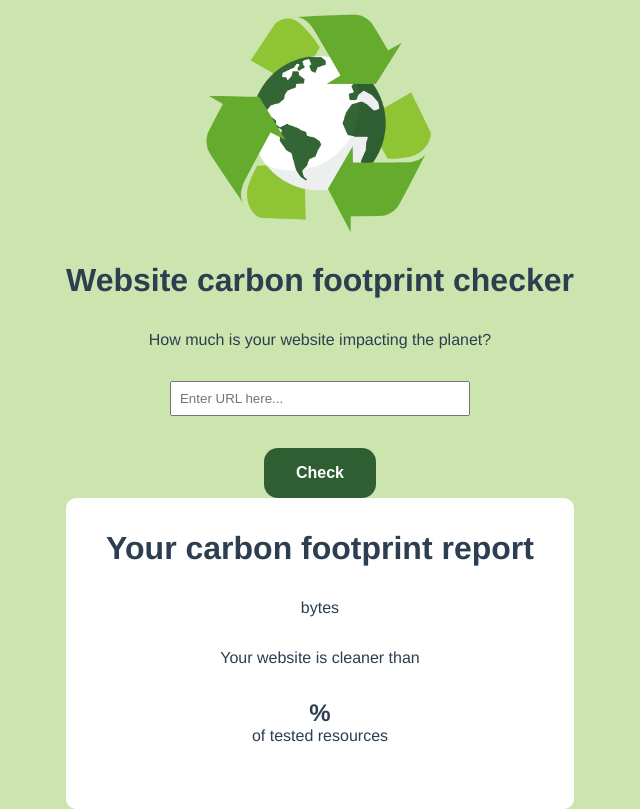
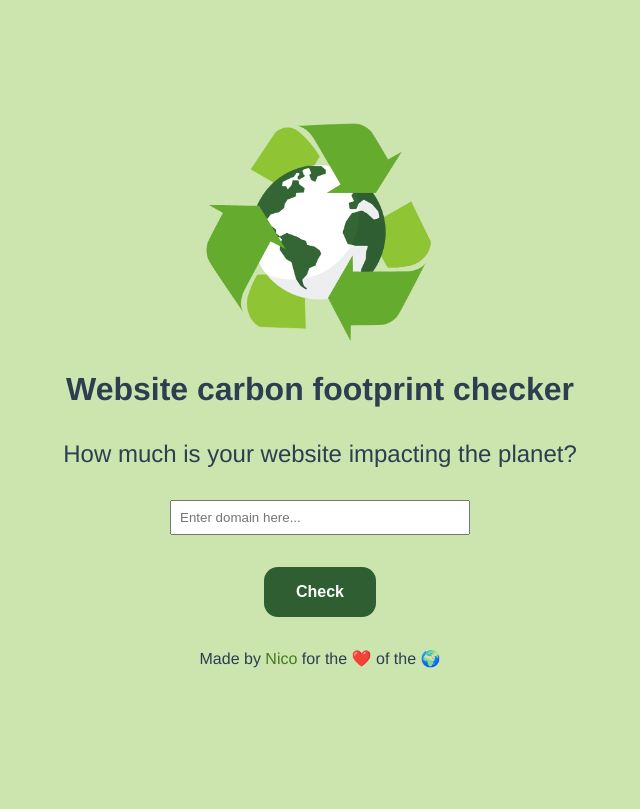
Before and after one commit to nicopicchio/carbon-footprint, a Vue app: page / in a window 1280 px wide. Both pictures are taken after a click on the button "Let's find out!". Shown: the whole page, without its empty margins (320-960 px from the left). Built offline with nearby package versions, Linux system fonts and the light colour scheme.

Commit message:
input field linked

```diff
--- a/src/App.vue
+++ b/src/App.vue
@@ -1,37 +1,54 @@
 <template>
   <div id="app">
+    <div id="main-container">
       <img class="main-logo" src="./assets/logo.png" alt="logo" />
       <h1>Website carbon footprint checker</h1>
-    <p>How much is your website impacting the planet?</p>
-    <button v-if="findOutBtn" @click="handleFindOutBtn">Let's find out!</button>
+      <p class="subtitle">How much is your website impacting the planet?</p>
+      <button v-if="findOutBtn" @click="handleFindOutBtn">
+        Let's find out!
+      </button>
       <input
-      v-if="!findOutBtn"
+        v-if="checkBtn && !findOutBtn"
+        @input="handleUrlInput"
         class="input-url"
         type="text"
-      placeholder="Enter URL here..."
+        placeholder="Enter domain here..."
         required
       />
-    <button v-if="!findOutBtn" @click="handleCheckURLBtn" class="check-btn">
+      <button
+        v-if="checkBtn && !findOutBtn"
+        @click="handleCheckURLBtn"
+        class="check-btn"
+      >
         Check
       </button>
-    <div v-if="!findOutBtn" id="report-card">
+      <div v-if="!checkBtn" id="report-card">
         <h1>Your carbon footprint report</h1>
-      <h2>{{ response.url }}</h2>
-      <p>bytes {{ response.bytes }}</p>
+        <h2 id="response-url">{{ response.url }}</h2>
+        <p id="bytes">Data: {{ response.bytes }} Mb</p>
         <p>Your website is cleaner than</p>
-      <h2>{{ response.cleanerThan }}%</h2>
+        <h2 id="response-percentage">{{ response.cleanerThan }}%</h2>
         <p>of tested resources</p>
       </div>
+    </div>
+    <footer>
+      <p id="footer-text">
+        Made by <a href="http://nicotech.dev">Nico</a> for the ❤️ of the 🌍
+      </p>
+    </footer>
   </div>
 </template>
 
 <script>
 import axios from "axios";
+const bytesToMb = Math.pow(10, 6);
+let userUrl = "";
 export default {
   name: "App",
   data() {
     return {
       findOutBtn: true,
+      checkBtn: true,
       response: {
         url: "",
         bytes: "",
@@ -43,13 +60,22 @@ export default {
     handleFindOutBtn() {
       this.findOutBtn = false;
     },
-    handleCheckURLBtn() {
+    handleUrlInput(e) {
+      userUrl = e.target.value;
+    },
+    handleCheckURLBtn(e) {
+      e.preventDefault();
+      this.checkBtn = false;
       axios
-        .get("http://localhost:8080/site?url=http%3A%2F%2Fwww.nationalgeographic.com")
+        .get(`http://localhost:8080/site?url=http%3A%2F%2F${userUrl}`)
         .then((response) => {
           (this.response.url = response.data.url),
-            (this.response.bytes = response.data.bytes),
-            (this.response.cleanerThan = (response.data.cleanerThan * 100).toFixed(0));
+            (this.response.bytes = (response.data.bytes / bytesToMb).toFixed(
+              2
+            )),
+            (this.response.cleanerThan = (
+              response.data.cleanerThan * 100
+            ).toFixed(0));
         })
         .catch((error) => console.log(error));
     },
@@ -77,22 +103,18 @@ body {
   justify-content: center;
 }
 
-#app {
-  font-family: Avenir, Helvetica, Arial, sans-serif;
-  -webkit-font-smoothing: antialiased;
-  -moz-osx-font-smoothing: grayscale;
-  text-align: center;
-  color: #2c3e50;
+p {
+  margin: 2rem 0;
+  font-size: 1.5rem;
 }
 
-#report-card {
-  padding: 2rem;
-  background-color: #fff;
-  border-radius: 10px;
+a {
+  text-decoration: none;
+  color: #467920;
 }
 
 h1,
-p {
+.subtitle {
   margin-bottom: 2rem;
 }
 
@@ -104,11 +126,44 @@ button {
   color: white;
   font-size: 1rem;
   font-weight: bold;
+  transition: 0.5s;
 }
 
 button:hover {
   background-color: white;
   color: #2f5e32;
+}
+
+footer {
+  display: flex;
+  justify-content: center;
+}
+
+#app {
+  font-family: Avenir, Helvetica, Arial, sans-serif;
+  -webkit-font-smoothing: antialiased;
+  -moz-osx-font-smoothing: grayscale;
+  text-align: center;
+  color: #2c3e50;
+}
+
+#footer-text {
+  font-size: 1rem;
+}
+
+#report-card {
+  padding: 2rem;
+  background-color: #fff;
+  border-radius: 10px;
+}
+
+#bytes {
+  font-size: 2rem;
+  margin: 1rem 0;
+}
+
+#response-percentage {
+  font-size: 5rem;
 }
 
 .main-logo {
```
Lines whose indentation alone changed are shown as unchanged.
